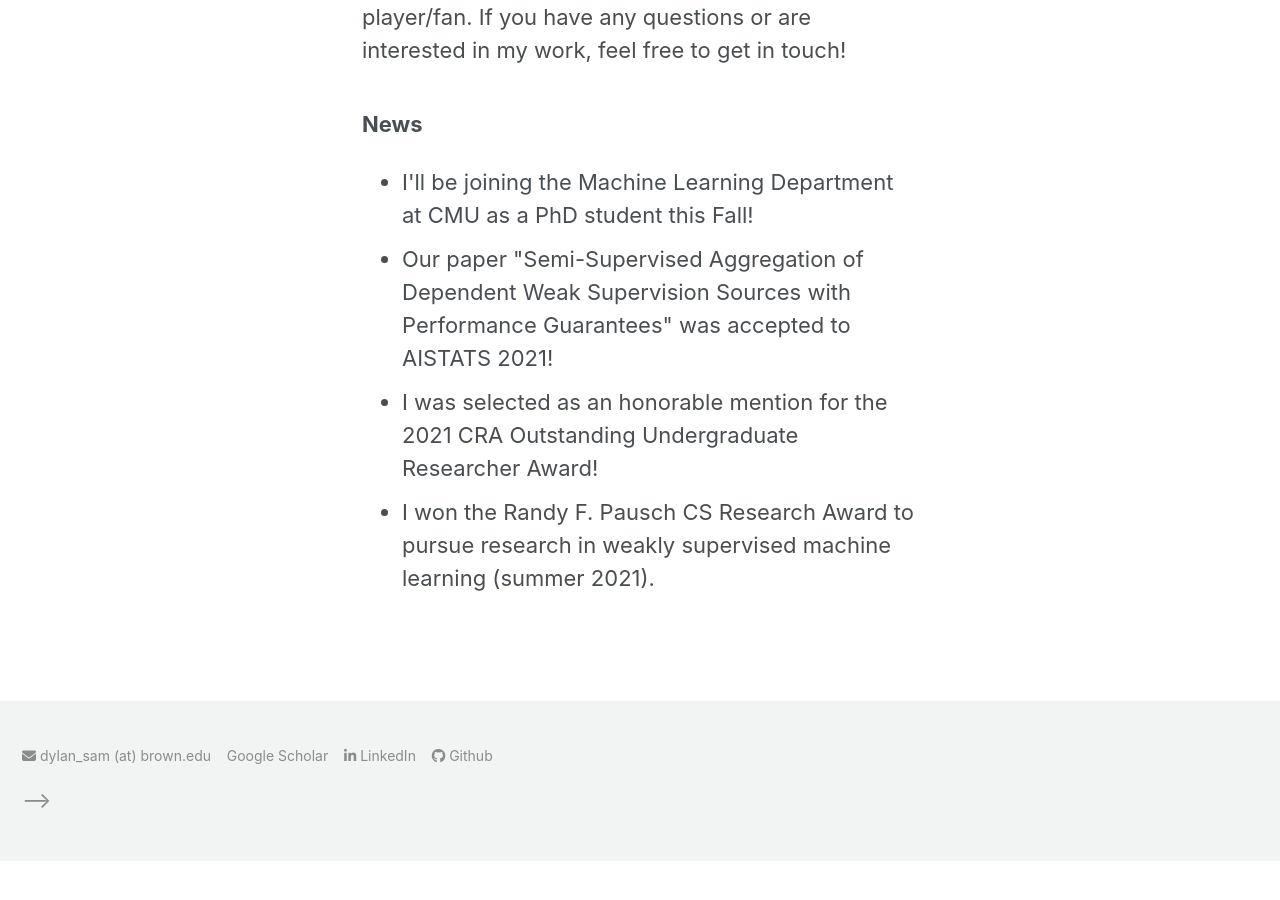
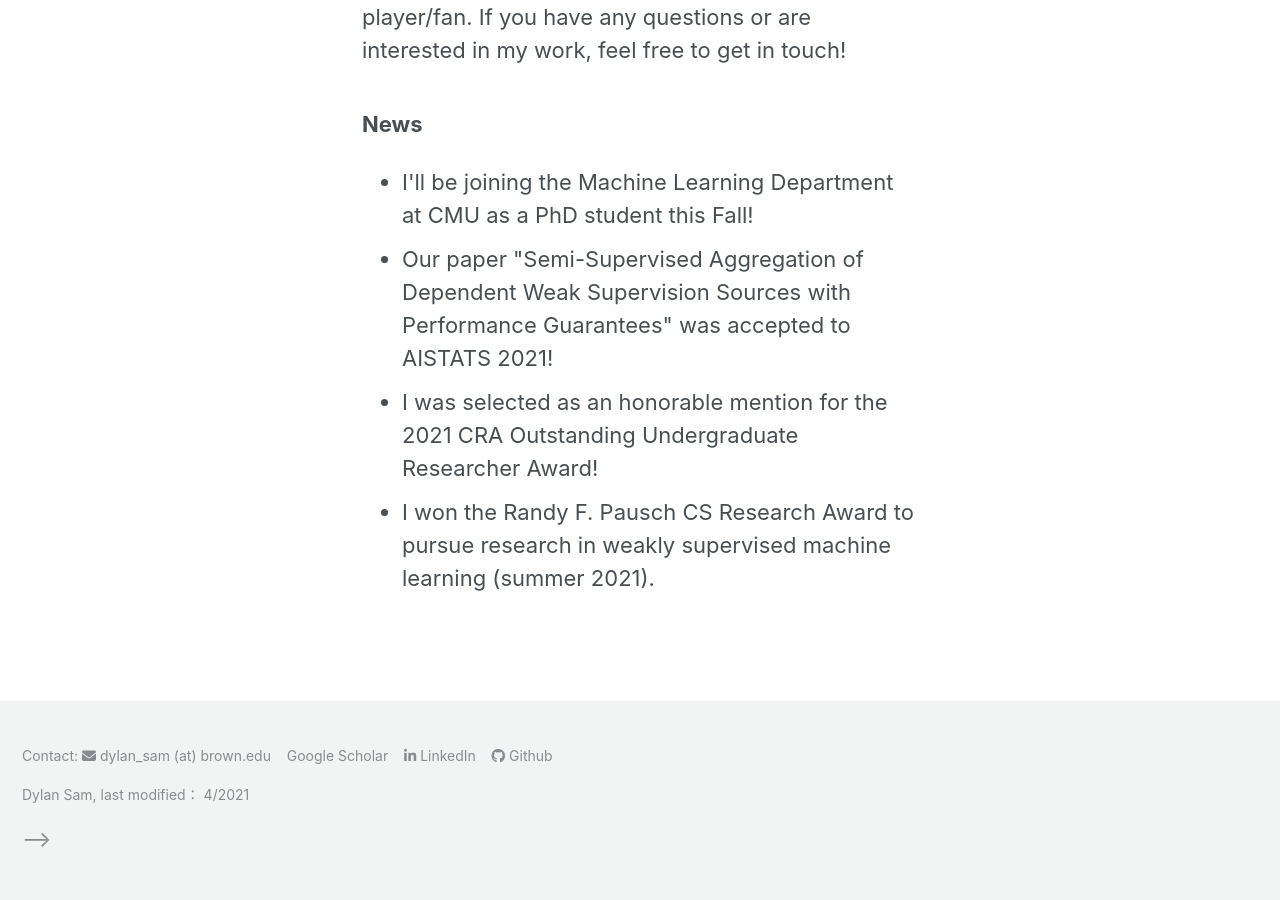
Before and after one commit to dsam99/dsam99.github.io, a Jekyll site: the page built from index.md, in a window 1280 px wide and 900 px high, scrolled down 992 px. Built offline with Jekyll 4.4.1, drawn with Linux system fonts in a browser that asks for light colours; cached includes are drawn as plain includes; nearby versions of some CDN libraries; a style sheet for code colours, icons or effects is not loaded; before the commit the page ends 1853 px from its top, so only the background shows below that.

Commit message:
fix footer?

```diff
--- a/_includes/footer/custom.html
+++ b/_includes/footer/custom.html
@@ -5,6 +5,7 @@
 
 
     <p>
+    	Contact:
 	    <!-- Email -->
 	    <!-- <i class="fa fa-envelope" aria-hidden="true"></i> dylansam (at) andrew.cmu.edu</p> -->
     	<i class="fa fa-envelope" aria-hidden="true"></i> dylan_sam (at) brown.edu &nbsp;&nbsp;
@@ -16,5 +17,7 @@
 	    <i class="fab fa-github" aria-hidden="true"></i> <a href="https://github.com/dsam99">Github</a>
     </p>
 
+    <p> Dylan Sam, last modified： 4/2021
+
 </div>
 <!-- end custom footer snippets -->
```
